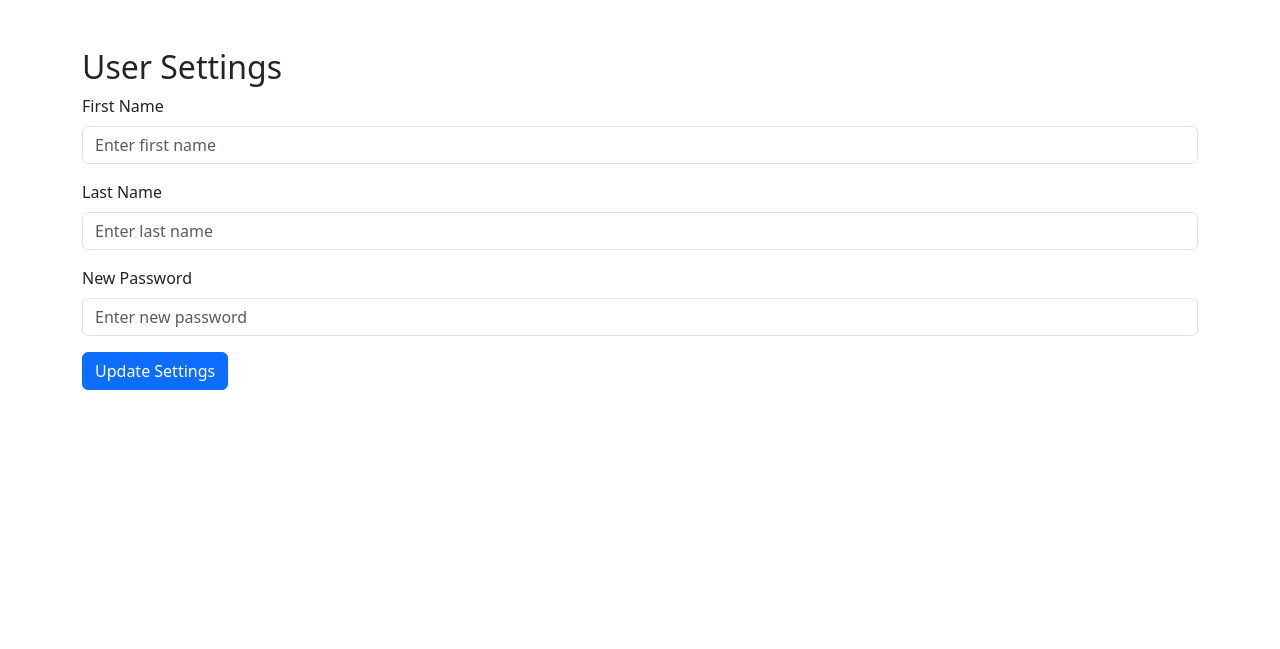
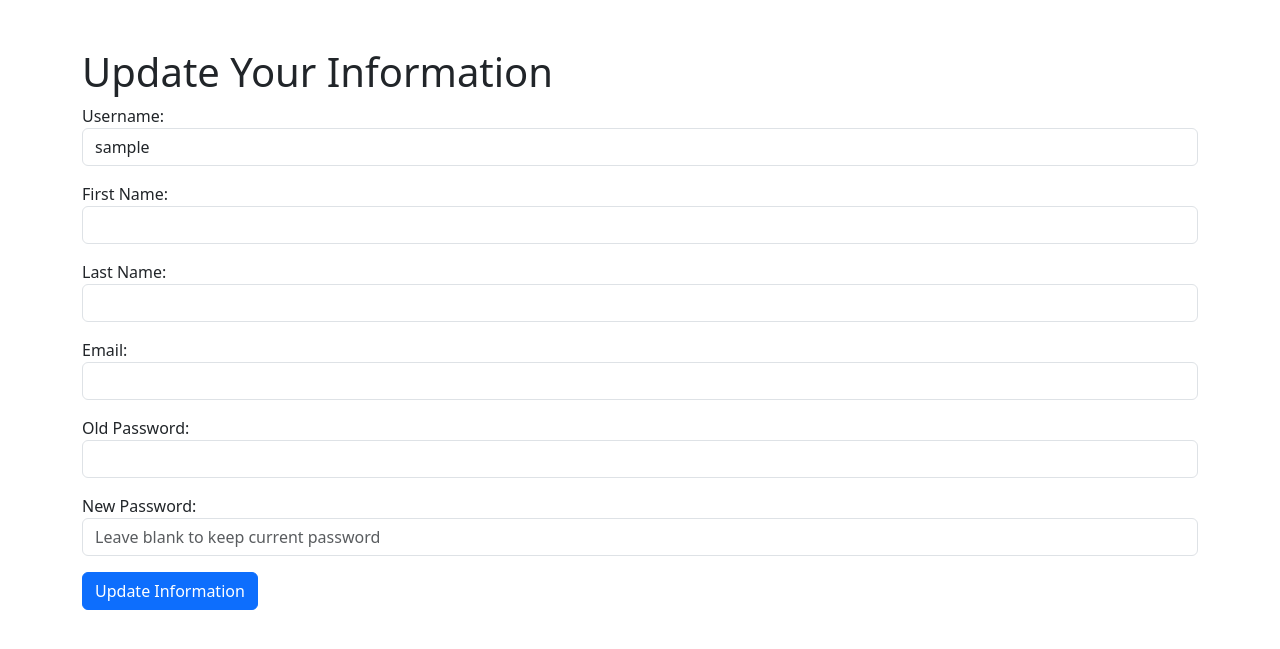
Before and after one commit to cameron-macdonald/CS3103, a Flask app: page /settings in a window 1280 px wide. Shown: the top 649 px of the page. Run offline with Flask 3, Linux system fonts and the light colour scheme; the visitor is signed in with stand-in values (Sample User, id 1).

Commit message:
Update settings.html
Fixed

```diff
--- a/templates/settings.html
+++ b/templates/settings.html
@@ -3,55 +3,79 @@
 <head>
     <meta charset="UTF-8">
     <meta name="viewport" content="width=device-width, initial-scale=1.0">
-    <title>User Settings</title>
+    <title>Settings</title>
     <link rel="stylesheet" href="https://cdn.jsdelivr.net/npm/bootstrap@5.3.0/dist/css/bootstrap.min.css">
 </head>
 <body class="container mt-5">
-    <h2>User Settings</h2>
 
-    <form id="settings-form">
+    <h1>Update Your Information</h1>
+
+    <!-- Form to update user information -->
+    <form id="update-form" class="settings-form">
         <div class="mb-3">
-            <label for="first-name" class="form-label">First Name</label>
-            <input type="text" id="first-name" class="form-control" placeholder="Enter first name">
+            <label for="username">Username:</label>
+            <input type="text" id="username" name="username" class="form-control" value="{{ username }}" required>
         </div>
 
         <div class="mb-3">
-            <label for="last-name" class="form-label">Last Name</label>
-            <input type="text" id="last-name" class="form-control" placeholder="Enter last name">
+            <label for="first_name">First Name:</label>
+            <input type="text" id="first_name" name="first_name" class="form-control" value="{{ first_name }}" required>
         </div>
 
         <div class="mb-3">
-            <label for="password" class="form-label">New Password</label>
-            <input type="password" id="password" class="form-control" placeholder="Enter new password">
+            <label for="last_name">Last Name:</label>
+            <input type="text" id="last_name" name="last_name" class="form-control" value="{{ last_name }}" required>
         </div>
 
-        <button type="submit" class="btn btn-primary">Update Settings</button>
+        <div class="mb-3">
+            <label for="email">Email:</label>
+            <input type="email" id="email" name="email" class="form-control" value="{{ email }}" required>
+        </div>
+
+        <div class="mb-3">
+            <label for="old_password">Old Password:</label>
+            <input type="password" id="old_password" name="old_password" class="form-control" required>
+        </div>
+
+        <div class="mb-3">
+            <label for="new_password">New Password:</label>
+            <input type="password" id="new_password" name="new_password" class="form-control" placeholder="Leave blank to keep current password">
+        </div>
+
+        <div class="mb-3">
+            <button type="submit" class="btn btn-primary">Update Information</button>
+        </div>
     </form>
 
     <script>
-        document.getElementById("settings-form").addEventListener("submit", function(event) {
+        document.getElementById('update-form').addEventListener('submit', function(event) {
             event.preventDefault();
 
-            const userId = 1; // Replace with actual user ID (can be retrieved from session)
-            const firstName = document.getElementById("first-name").value;
-            const lastName = document.getElementById("last-name").value;
-            const password = document.getElementById("password").value;
+            const formData = new FormData(event.target);
+            const data = {};
+            formData.forEach((value, key) => {
+                data[key] = value;
+            });
 
-            fetch(`/users/${userId}`, {
-                method: "PUT",
-                headers: { "Content-Type": "application/json" },
-                body: JSON.stringify({ firstName, lastName, password }),
-                credentials: "include"
+            fetch('/user/update', {
+                method: 'PUT',
+                headers: {
+                    'Content-Type': 'application/json',
+                },
+                body: JSON.stringify(data),
             })
             .then(response => response.json())
             .then(data => {
-                if (data.status === "success") {
-                    alert("Settings updated successfully!");
+                if (data.status === 'success') {
+                    alert('Information updated successfully');
                 } else {
-                    alert("Update failed: " + data.message);
+                    alert('Error: ' + data.message);
                 }
             })
-            .catch(error => console.error("Error:", error));
+            .catch(error => {
+                console.error('Error:', error);
+                alert('Error updating information');
+            });
         });
     </script>
 </body>
```
